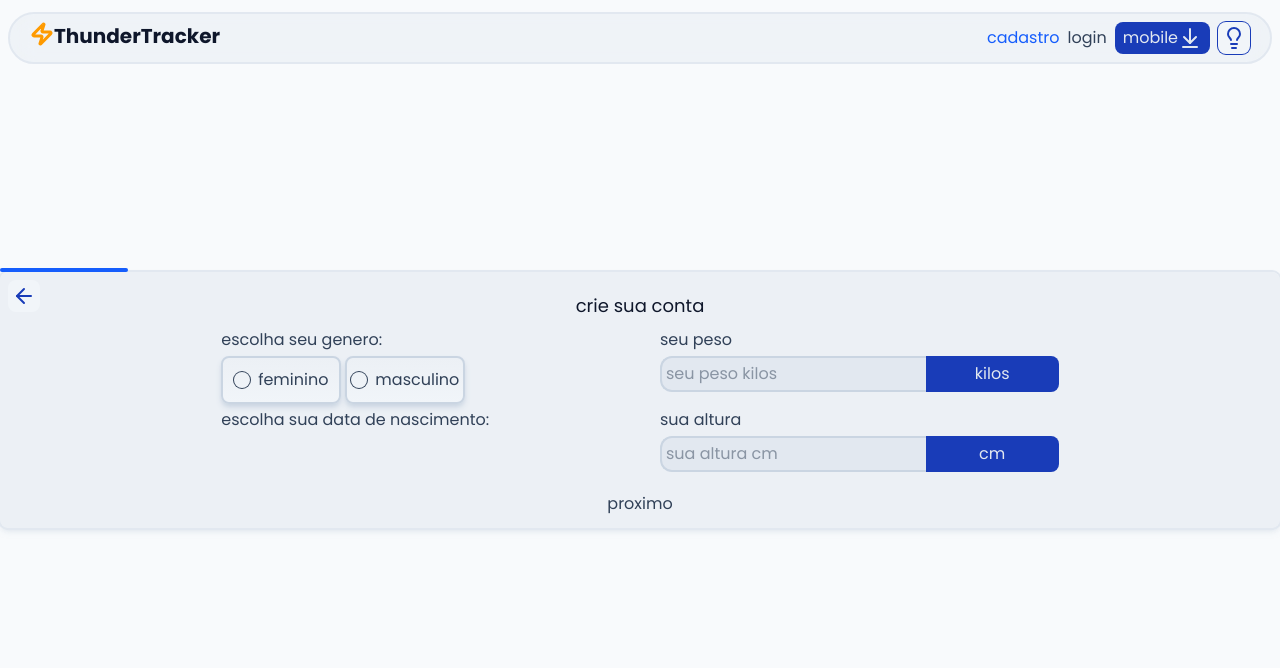
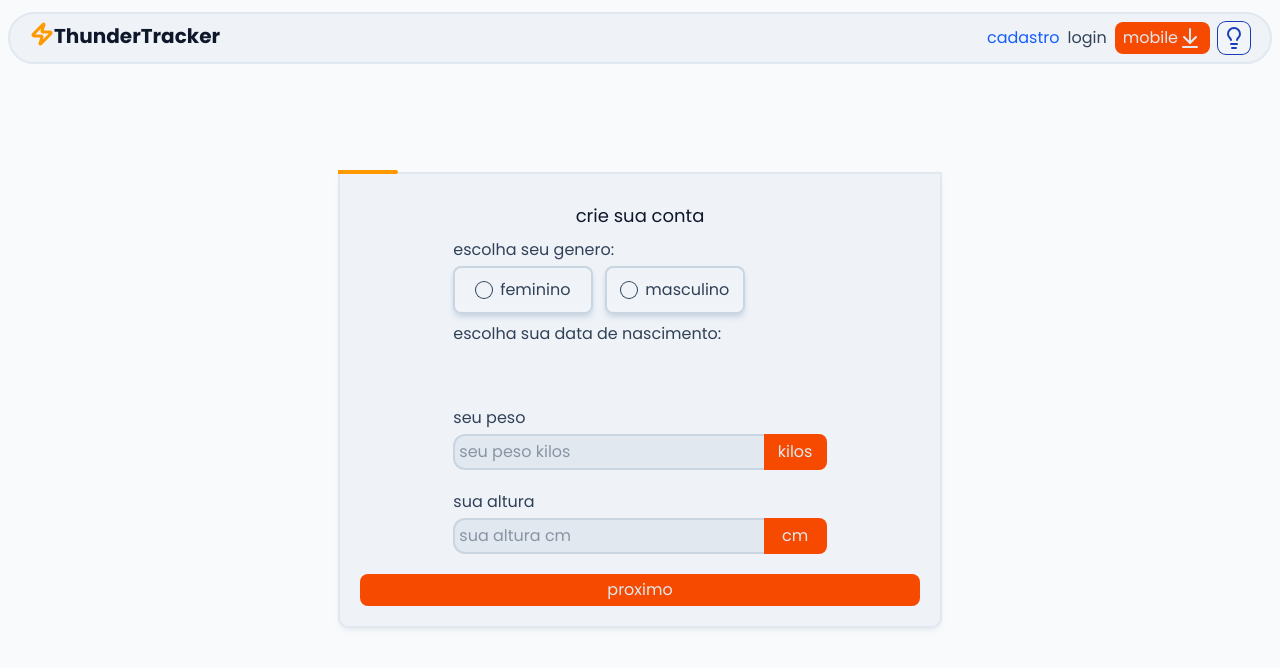
Before and after one commit to ViniciusDenelle/site-TCC, a React (Vite) app in the folder front-end/: page /cadastro in a window 1280 px wide. Shown: the top 668 px of the page. Built offline with nearby package versions, Linux system fonts and the light colour scheme.

Commit message:
ajustes-UI

```diff
--- a/front-end/src/componentes/BotãoSimples.jsx
+++ b/front-end/src/componentes/BotãoSimples.jsx
@@ -1,14 +1,20 @@
 import React from 'react'
 import { motion } from 'motion/react'
 
-const BotãoSimples = ({children, tipo, classeAdcional, onClick}) => {
+const BotãoSimples = ({
+  children,
+  tipo,
+  classeAdcional,
+  onClick,
+  disabled
+}) => {
 
     const classeBase = `
         rounded-lg p-1 flex justify-center items-center transition-colors
-        duration-300 cursor-pointer`
+        duration-300 ${disabled ? `` : `cursor-pointer`}`
     const classeTipo = `
         ${tipo === 'cheio' ?
-           `bg-destaque-s-escuro text-slate-200 hover:bg-destaque-s-medio`
+           `bg-destaque-p-escuro text-base-terciaria hover:bg-destaque-p-medio`
            :
            `text-destaque-s-escuro bg-base-secundaria ring-1
             ring-destaque-s-escuro hover:text-destaque-s-medio
@@ -18,11 +24,12 @@ const BotãoSimples = ({children, tipo, classeAdcional, onClick}) => {
 
   return (
     <motion.button
-    whileHover={{scale: 1.05, y: -2}}
-    whileTap={{scale: 0.95, y: 2}}
+    whileHover={disabled ? "" :{scale: 1.05, y: -2}}
+    whileTap={disabled ? "" :{scale: 0.95, y: 2}}
     transition={{type: "spring", stiffness: 100}}
     className={`${classeBase} ${classeTipo} ${classeAdcional ?? ''}`}
-    onClick={onClick ?? ''}>
+    onClick={onClick ?? ''}
+    disabled={disabled ?? ''}>
         {children}
     </motion.button>
   )
--- a/front-end/src/componentes/RadioCustomizado.jsx
+++ b/front-end/src/componentes/RadioCustomizado.jsx
@@ -19,12 +19,13 @@ const RadioCustomizado = ({name, valor, dataBinding, children}) => {
             whileTap={{scale: 0.95}}
             className="flex gap-2 justify-center items-center
             border-2 border-base-quaternaria hover:from-base-primaria to-base-secundaria
-            rounded-lg bg-linear-to-b w-30 h-12 shadow-md shadow-base-quaternaria transition-colors duration-200
-            peer-checked:border-destaque-s-escuro/50 peer-checked:shadow-destaque-s-escuro/50
+            rounded-lg bg-linear-to-b w-35 h-12 shadow-md shadow-base-quaternaria transition-colors duration-200
+            peer-checked:border-destaque-p-escuro/50 peer-checked:shadow-destaque-p-medio/50
             peer-checked:from-base-primaria">
+
                 <span className="flex justify-center items-center size-4
-                rounded-full ring ring-base-quartenaria group-has-checked:ring-destaque-s-medio">
-                    <div className="span size-2.5 rounded-full bg-transparent group-has-checked:bg-destaque-s-medio
+                rounded-full ring ring-base-quartenaria group-has-checked:ring-destaque-p-medio">
+                    <div className="span size-2.5 rounded-full bg-transparent group-has-checked:bg-destaque-p-medio
                     transition-colors duration-200">
 
                     </div>
--- a/front-end/src/views/cadastro/cadastro.jsx
+++ b/front-end/src/views/cadastro/cadastro.jsx
@@ -83,19 +83,21 @@ const Cadastro = () => {
         <div className="container mx-auto h-full w-full">
             <div className="w-full h-full flex justify-center items-center">
 
-                <div className="relative p-3 rounded-lg bg-base-terciaria/50 ring-2
-                ring-base-terciaria w-full shadow-md shadow-base-quaternaria/50">
-                    <div className={`absolute -top-1 left-0 h-1 bg-destaque-s-medio rounded-full
-                    transiton-all duration-500`}
+                <div className="relative p-5 rounded-b-lg
+                 bg-base-terciaria/40 ring-2 ring-base-terciaria
+                 w-9/10 lg:w-150 shadow-md shadow-base-quaternaria/50">
+
+                    <div className={`absolute -top-1 -left-0.5 h-1 bg-destaque-p-medio
+                    rounded-r-full transiton-all duration-500`}
                     style={{ width: `${progresso}%` }}>
                     </div>
 
-                    <BotãoSimples
+                    {passo > 1 ? (<BotãoSimples
                     classeAdcional="absolute top-2 left-2 ring-transparent
                     hover:ring-transparent"
                     onClick={voltarPasso}>
                         <ArrowLeft/>
-                    </BotãoSimples>
+                    </BotãoSimples>) : ""}
 
                     <div className="flex items-center justify-center w-full p-2">
                         <h1 className="text-lg text-t-primaria">
@@ -107,10 +109,13 @@ const Cadastro = () => {
 
                         {renderizarPasso()}
 
-                        <button onClick={proximoPasso}
-                        disabled={!podeProximo}>
+                        <BotãoSimples
+                        onClick={proximoPasso}
+                        disabled={!podeProximo}
+                        tipo="cheio"
+                        >
                             proximo
-                        </button>
+                        </BotãoSimples>
                     </div>
                 </div>
 
--- a/front-end/src/views/cadastro/passos/Informações.jsx
+++ b/front-end/src/views/cadastro/passos/Informações.jsx
@@ -12,14 +12,14 @@ const Informações = ({mudarDados, info}) => {
 
     return (
         <>
-            <div className="grid grid-cols-2 grid-rows-2
-            w-full sm:w-2/3 mx-auto h-full gap-x-10 gap-y-1">
+            <div className="grid grid-cols-1 grid-rows-4
+             grid-flow-col w-full sm:w-2/3 mx-auto h-full gap-y-2">
 
                     <div className="flex flex-col gap-1">
                         <h1 className="text-t-principal">
                             escolha seu genero:
                         </h1>
-                        <div className="flex gap-1">
+                        <div className="flex gap-3">
                             <RadioCustomizado
                             name="genero"
                             valor="feminino"
@@ -35,9 +35,17 @@ const Informações = ({mudarDados, info}) => {
                         </div>
                     </div>
 
+
+
+                    <div className="flex flex-col gap-1">
+                        <h1 className="text-t-principal">
+                            escolha sua data de nascimento:
+                        </h1>
+
+                    </div>
                     <div className="flex flex-col gap-1">
                         <label htmlFor="">
-                            seu peso {peso}
+                            seu peso
                         </label>
                         <div className="flex w-full">
                             <InputSimples
@@ -47,11 +55,11 @@ const Informações = ({mudarDados, info}) => {
                             dataBinding={ev => mudarDados('peso', ev.target.value)}
                             value={peso}
                             maximo={tipoPeso === 'kilos' ? '500' : '1000'}
-                            classeAdcional="w-2/3 rounded-r-none border-r-0"
+                            classeAdcional="w-full rounded-r-none border-r-0"
                             />
 
                             <BotãoSimples
-                            classeAdcional="rounded-l-none w-1/3"
+                            classeAdcional="rounded-l-none w-1/5"
                             tipo="cheio"
                             onClick={ev => mudarDados(
                                 'tipoPeso', tipoPeso === 'kilos' ? 'libras' : 'kilos'
@@ -60,14 +68,6 @@ const Informações = ({mudarDados, info}) => {
                             </BotãoSimples>
                         </div>
                     </div>
-
-                    <div className="flex flex-col gap-1">
-                        <h1 className="text-t-principal">
-                            escolha sua data de nascimento:
-                        </h1>
-
-                    </div>
-
                     <div className="flex flex-col gap-1">
                         <label htmlFor="">
                             sua altura
@@ -79,10 +79,10 @@ const Informações = ({mudarDados, info}) => {
                             placeholder={`sua altura ${tipoAltura}`}
                             dataBinding={ev => mudarDados('altura', ev.target.value)}
                             value={altura}
-                            classeAdcional="w-2/3 rounded-r-none border-r-0"/>
+                            classeAdcional="w-full rounded-r-none border-r-0"/>
 
                             <BotãoSimples
-                            classeAdcional="rounded-l-none w-1/3"
+                            classeAdcional="rounded-l-none w-1/5"
                             tipo="cheio"
                             onClick={ev => mudarDados(
                                 'tipoAltura', tipoAltura === 'cm' ? 'pês' : 'cm'
```
